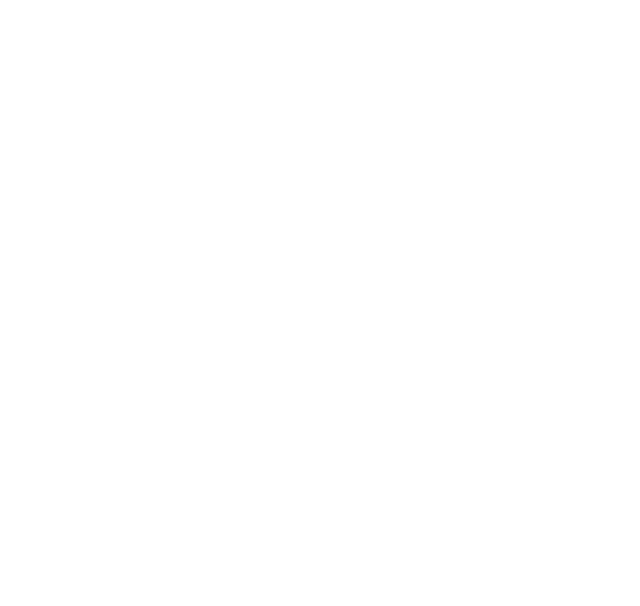
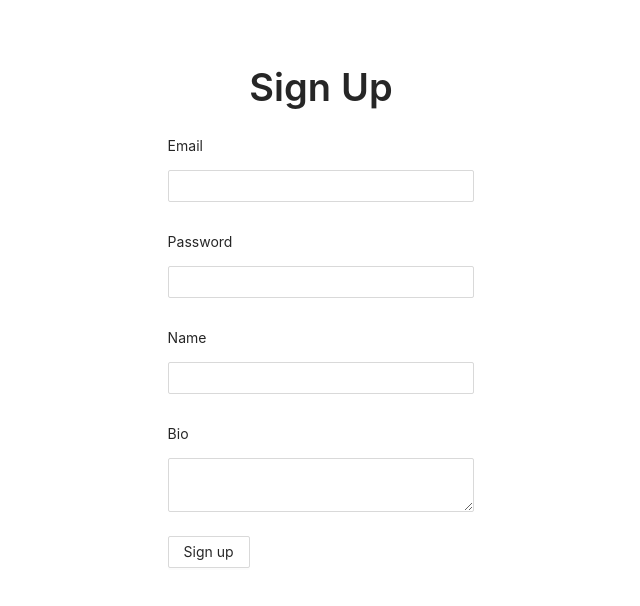
Before and after one commit to kuhuisien/social-media-app-frontend, a React (Create React App) app: page /signup in a window 1280 px wide. Before the commit this address had no page. Shown: the top 606 px of the page, without its empty margins (319-959 px from the left). Built offline with nearby package versions, Linux system fonts and the light colour scheme.

Commit message:
create sign up page

```diff
--- a/src/index.tsx
+++ b/src/index.tsx
@@ -9,6 +9,7 @@ import Posts from "./ui/posts/Posts";
 import Profile from "ui/profile/Profile";
 import { apolloClient } from "lib/utils/apolloClient/apolloClient";
 import Signin from "ui/signin/Signin";
+import Signup from "ui/signup/Signup";
 
 const root = ReactDOM.createRoot(
   document.getElementById("root") as HTMLElement
@@ -24,6 +25,7 @@ root.render(
             <Route path="posts" element={<Posts />}></Route>
             <Route path="profile/:id" element={<Profile />}></Route>
             <Route path="signin" element={<Signin />}></Route>
+            <Route path="signup" element={<Signup />}></Route>
           </Route>
         </Routes>
       </Router>
--- /dev/null
+++ b/src/ui/signup/Signup.module.css
@@ -0,0 +1,12 @@
+.signupForm {
+  display: flex;
+  flex-direction: column;
+  align-items: center;
+  justify-content: center;
+  margin-top: 3rem;
+}
+
+.signupError {
+  margin-top: 1rem;
+  color: red;
+}
--- /dev/null
+++ b/src/ui/signup/Signup.tsx
@@ -0,0 +1,94 @@
+import { gql, useMutation } from "@apollo/client";
+import { Button, Form } from "antd";
+import AppTitle from "lib/components/AppTitle/AppTitle";
+import AppInput from "lib/components/formInputs/AppInput/AppInput";
+import AppTextArea from "lib/components/formInputs/AppTextArea/AppTextArea";
+import { TOKEN } from "lib/utils/localStorageKey";
+import { useEffect, useState } from "react";
+import { useNavigate } from "react-router-dom";
+import styles from "./Signup.module.css";
+import { signupFormFields } from "./signupFormFields";
+
+export const SIGN_UP = gql`
+  mutation ($credentials: CredentialsInput!, $name: String!, $bio: String!) {
+    signup(credentials: $credentials, name: $name, bio: $bio) {
+      userErrors {
+        message
+      }
+      token
+    }
+  }
+`;
+
+const Signup = () => {
+  const navigate = useNavigate();
+
+  const [error, setError] = useState("");
+
+  const [signup, { data, loading }] = useMutation(SIGN_UP);
+
+  // eslint-disable-next-line @typescript-eslint/no-explicit-any
+  const onSubmit = (values: any) => {
+    signup({
+      variables: {
+        credentials: {
+          email: values[signupFormFields.email],
+          password: values[signupFormFields.password],
+        },
+        name: values[signupFormFields.name],
+        bio: values[signupFormFields.bio],
+      },
+    });
+  };
+
+  useEffect(() => {
+    if (data && data.signup) {
+      if (data.signup.userErrors.length) {
+        setError(data.signup.userErrors[0].message);
+      }
+
+      if (data.signup.token) {
+        localStorage.setItem(TOKEN, data.signup.token);
+        navigate("/");
+      }
+    }
+  }, [data]);
+
+  return (
+    <div className={styles.signupForm}>
+      <AppTitle displayText="Sign Up"></AppTitle>
+
+      <Form onFinish={onSubmit}>
+        <AppInput
+          name={signupFormFields.email}
+          label="Email"
+          required
+          type="email"
+        ></AppInput>
+
+        <AppInput
+          name={signupFormFields.password}
+          label="Password"
+          required
+          type="password"
+        ></AppInput>
+
+        <AppInput name={signupFormFields.name} label="Name" required></AppInput>
+
+        <AppTextArea
+          name={signupFormFields.bio}
+          label="Bio"
+          required
+        ></AppTextArea>
+
+        <Button htmlType="submit" disabled={loading}>
+          {loading ? "Signing up..." : "Sign up"}
+        </Button>
+
+        {error && <div className={styles.signinError}>{error}</div>}
+      </Form>
+    </div>
+  );
+};
+
+export default Signup;
--- /dev/null
+++ b/src/ui/signup/signupFormFields.ts
@@ -0,0 +1,9 @@
+export const signupFormFields = {
+  email: "email",
+
+  password: "password",
+
+  name: "name",
+
+  bio: "bio",
+};
```
